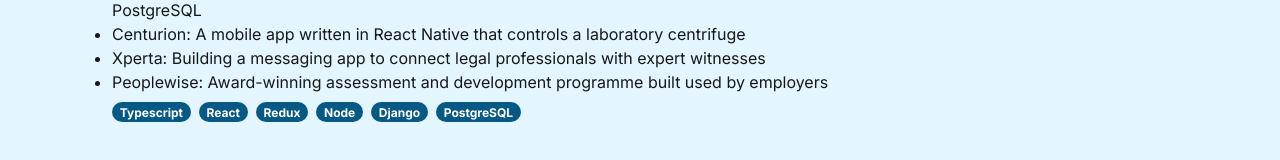
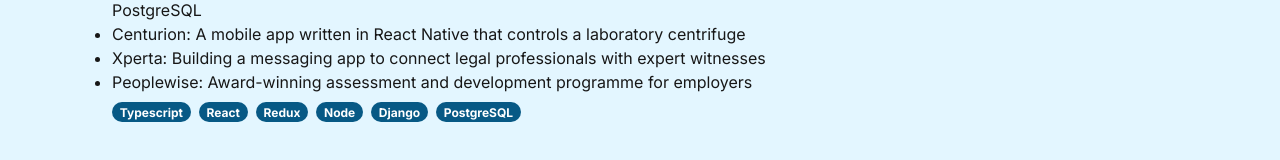
Before and after one commit to Mynameistessa/my-website, a Next.js app: page / in a window 1280 px wide. Shown: the part 1635-1795 px from the top of the page. Built offline with nearby package versions, Linux system fonts and the light colour scheme.

Commit message:
Fix typo

```diff
--- a/components/portfolio.ts
+++ b/components/portfolio.ts
@@ -16,7 +16,7 @@ export const portfolio = [
     description: [`Building web and mobile apps at a software development agency for business enterprises using Typescript, Javascript, Django and PostgreSQL`,
       `Centurion: A mobile app written in React Native that controls a laboratory centrifuge`,
       `Xperta: Building a messaging app to connect legal professionals with expert witnesses`,
-      `Peoplewise: Award-winning assessment and development programme built used by employers`
+      `Peoplewise: Award-winning assessment and development programme for employers`
     ],
     skills: ['Typescript', 'React', 'Redux', 'Node', 'Django', 'PostgreSQL']
   },
```
